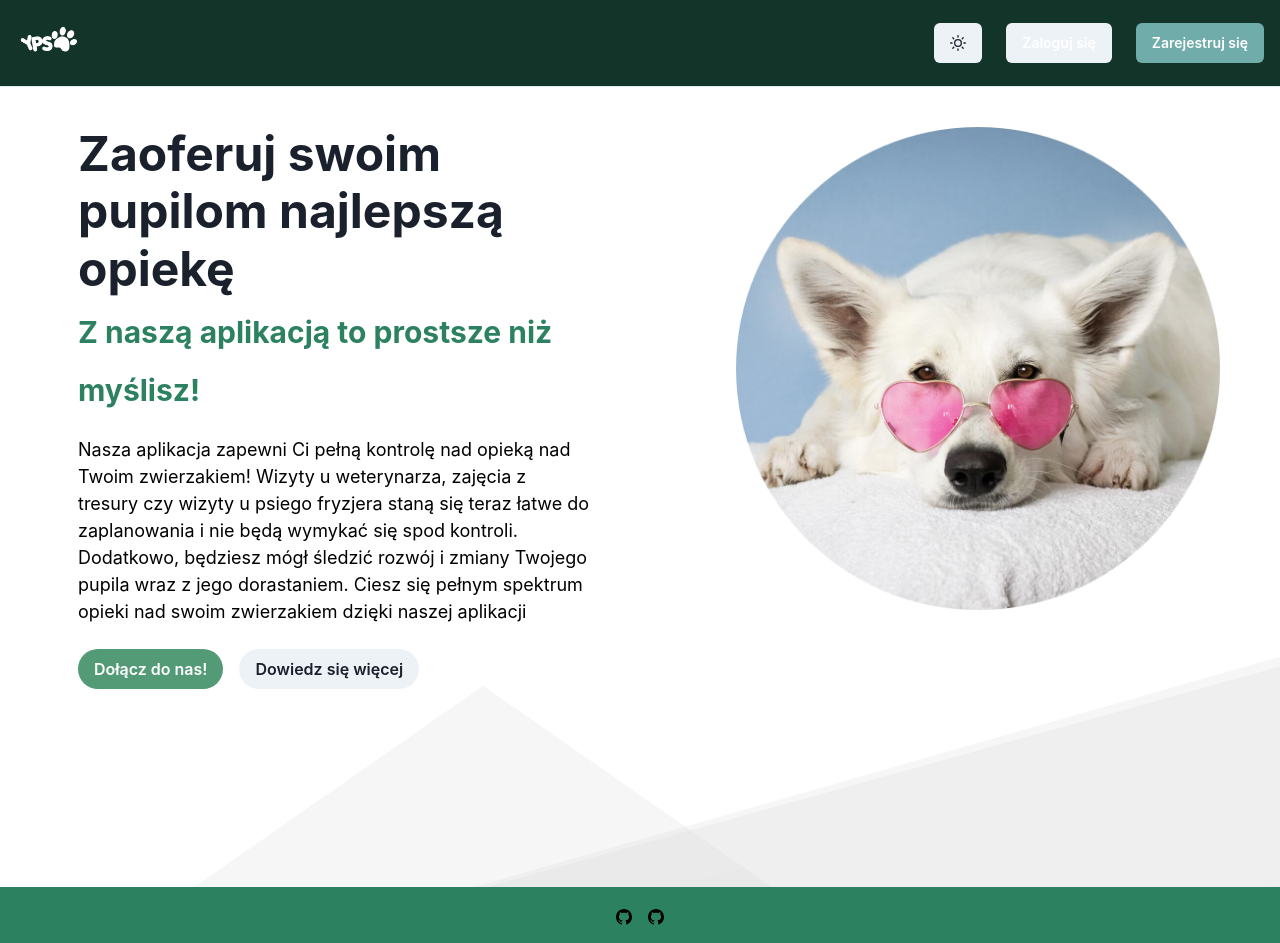
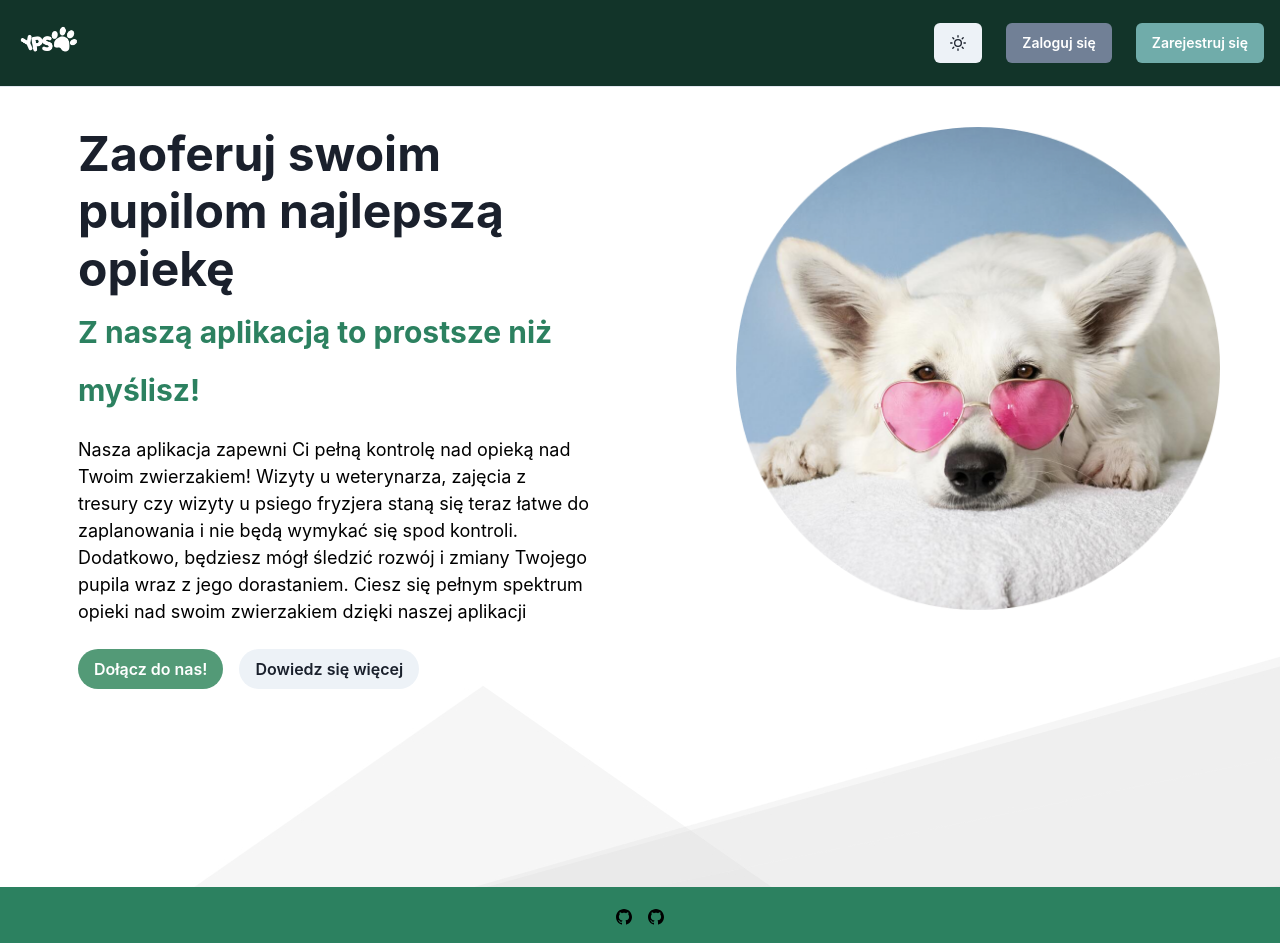
Before and after one commit to kczmrz/YourPetStory, a Next.js app: page / in a window 1280 px wide. Built offline with nearby package versions, Linux system fonts and the light colour scheme.

Commit message:
Change color of login button

```diff
--- a/src/components/navbar/navbar.tsx
+++ b/src/components/navbar/navbar.tsx
@@ -105,6 +105,7 @@ export default function WithSubnavigation() {
 
                 fontSize={'sm'}
                fontWeight={600}
+               bgColor={'gray.500'}
                color={'white'}
 
                display={'inline-flex'}
```
